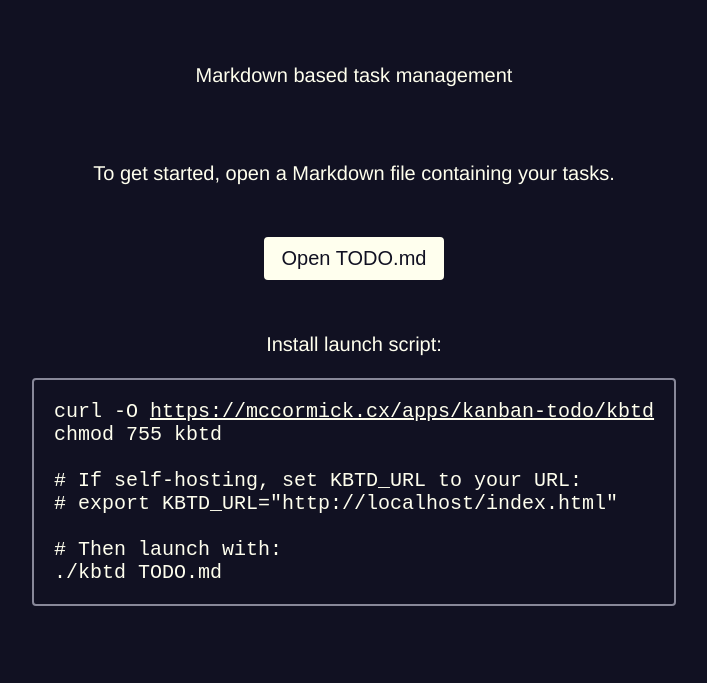
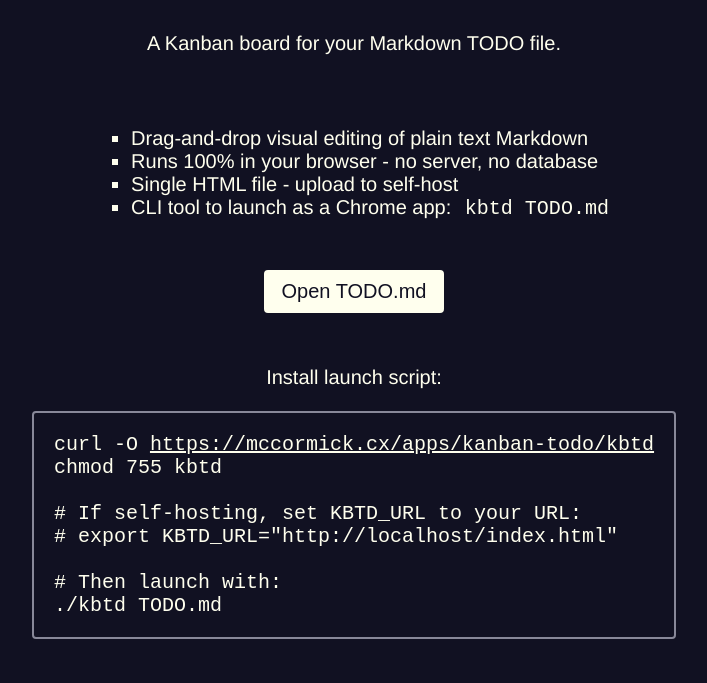
Before and after one commit to chr15m/kanban-todo, a plain HTML site: page index.html in a window 1280 px wide. Shown: the part 117-800 px from the top of the page, without its empty margins (286-993 px from the left). Drawn offline with Linux system fonts and the light colour scheme.

Commit message:
Update doc.

```diff
--- a/index.html
+++ b/index.html
@@ -414,6 +414,10 @@
             border-radius: 3px;
             font-family: monospace;
         }
+
+        ul {
+            list-style: square;
+        }
     </style>
 </head>
 <body>
@@ -432,8 +436,13 @@ chmod 755 kbtd
     <div id="app">
         <div id="landing-screen" class="screen center-content">
             <h1>Kanban TODO</h1>
-            <p>Markdown based task management</p>
-            <p>To get started, open a Markdown file containing your tasks.</p>
+            <p>A Kanban board for your Markdown TODO file.</p>
+            <ul style="text-align: left; max-width: 600px;">
+                <li>Drag-and-drop visual editing of plain text Markdown</li>
+                <li>Runs 100% in your browser - no server, no database</li>
+                <li>Single HTML file - upload to self-host</li>
+                <li>CLI tool to launch as a Chrome app: <code>kbtd TODO.md</code></li>
+            </ul>
             <button id="open-file-btn">Open TODO.md</button>
             <div id="landing-instructions"></div>
             <div id="landing-error" class="error" style="display:none"></div>
```
Also changed, not shown: 1 other file.
